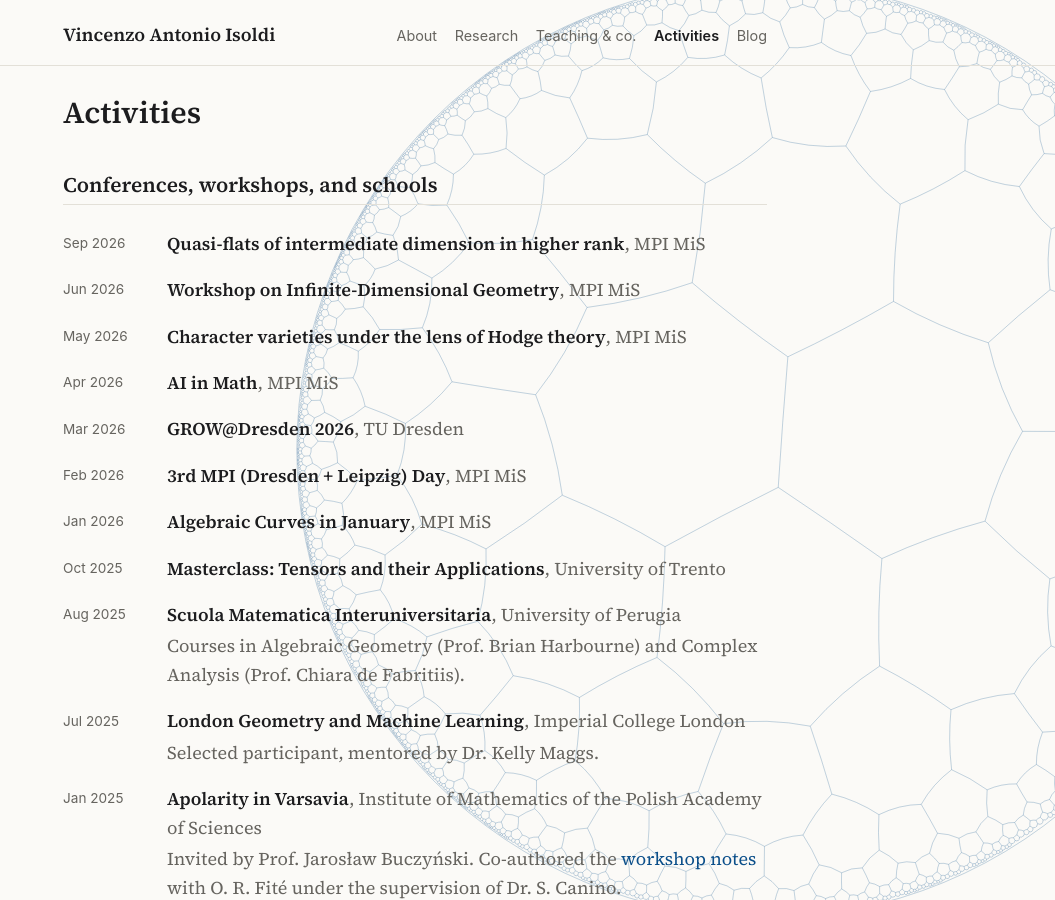
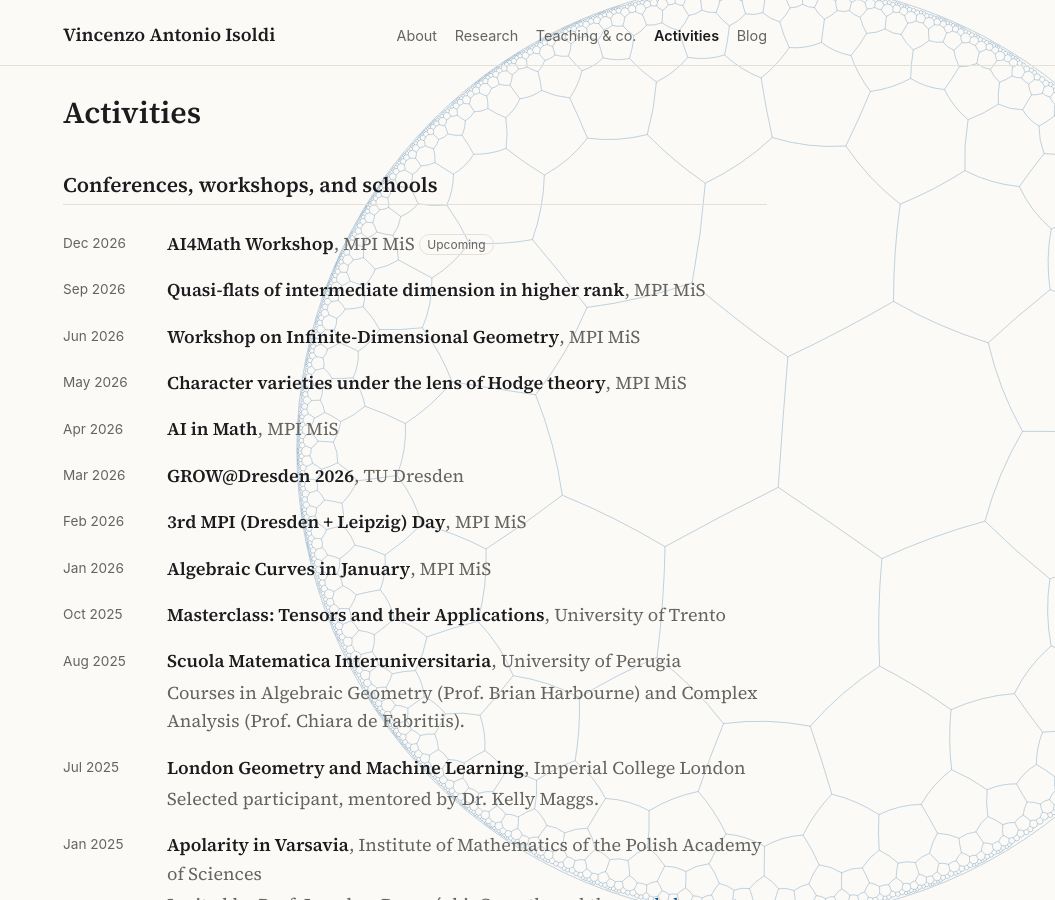
Before and after one commit to vincenzoisoldia/vincenzoisoldia.github.io, a Jekyll site: the page built from activities.md, in a window 1280 px wide and 900 px high. Shown: the whole window, without its empty margins (225-1280 px from the left). Built offline with Jekyll 4.4.1, drawn with Linux system fonts in a browser that asks for light colours.

Commit message:
Update activities.yml

```diff
--- a/_data/activities.yml
+++ b/_data/activities.yml
@@ -3,6 +3,11 @@
 # "detail" accetta Markdown, es. [testo del link](https://...).
 
 conferences:
+
+  - date: Dec 2026
+    title: AI4Math Workshop
+    where: MPI MiS
+    status: Upcoming
 
   - date: Sep 2026
     title: Quasi-flats of intermediate dimension in higher rank
```
